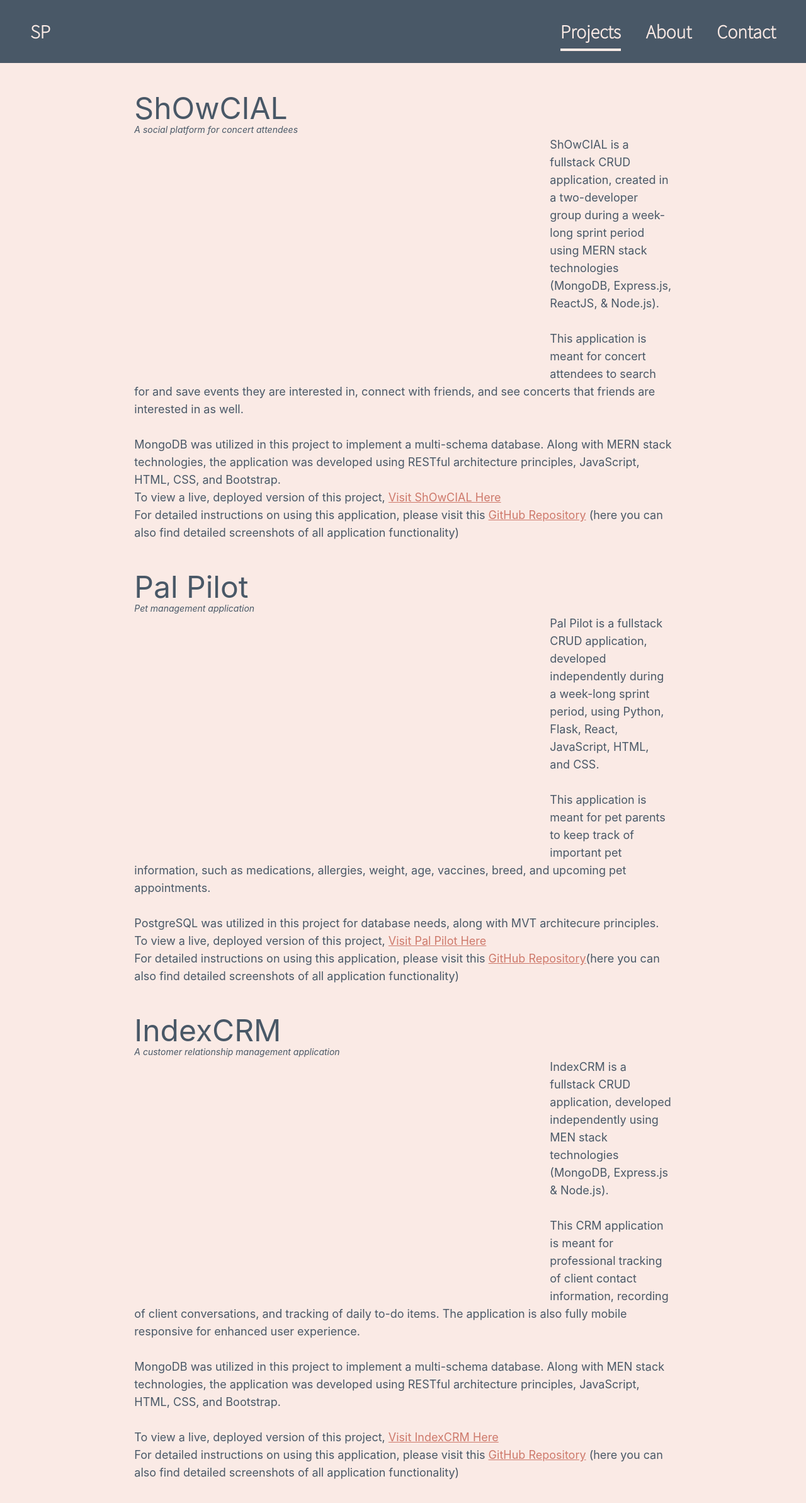
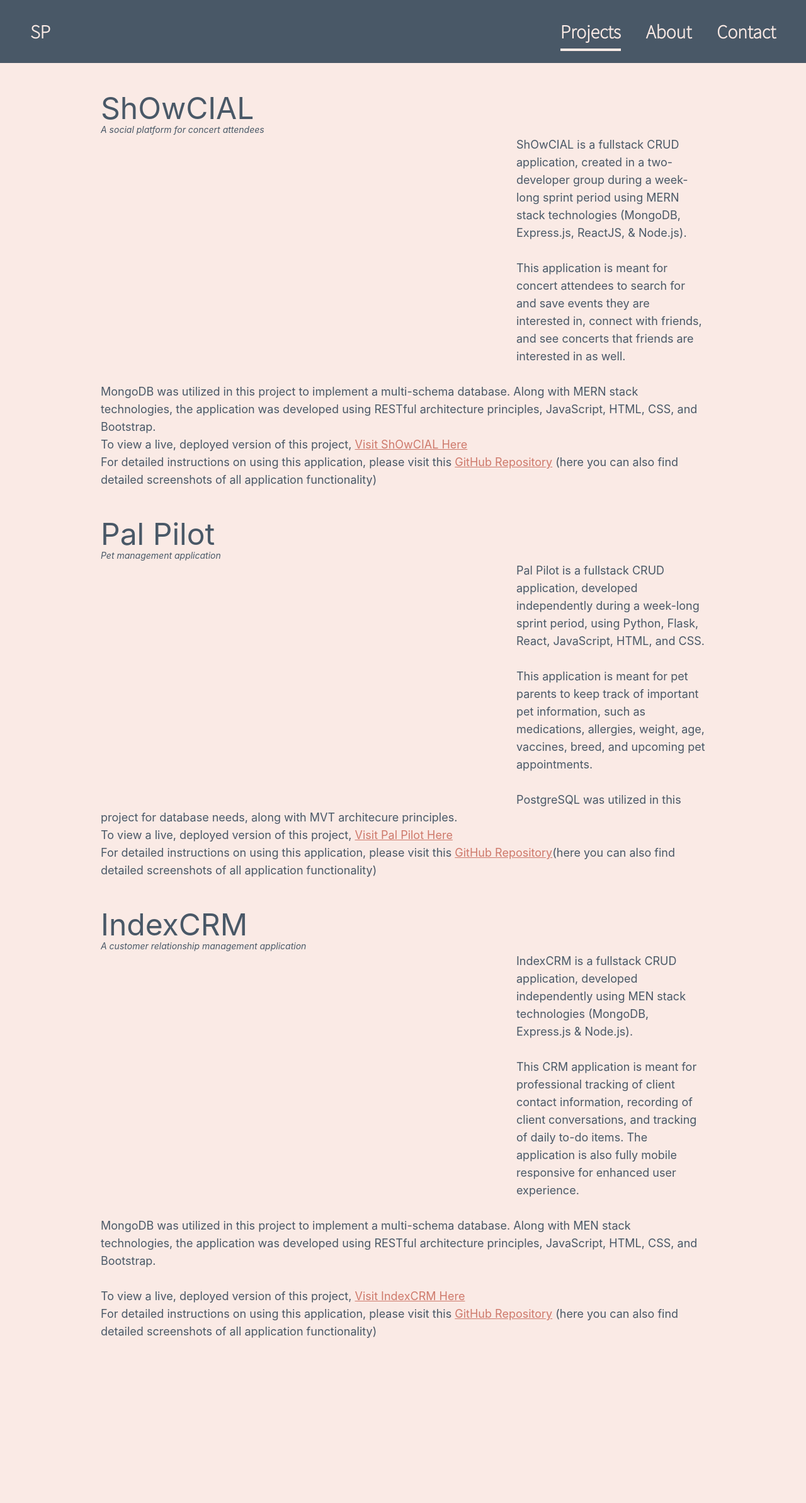
Before and after one commit to sarahpicard/portfolio, a React (Create React App) app: page /projects in a window 1280 px wide. Shown: the top 2386 px of the page at 63% size. After the commit the page ends 2176 px from the top, so only its background shows below. Built offline with nearby package versions, Linux system fonts and the light colour scheme; a web font is replaced by a local one.

Commit message:
finalize first iteration of portfolio

```diff
--- a/package.json
+++ b/package.json
@@ -19,6 +19,7 @@
     "react-dom": "^17.0.2",
     "react-player": "^2.10.0",
     "react-router-dom": "^6.2.2",
+    "react-router-hash-link": "^2.4.3",
     "react-scripts": "5.0.0",
     "react-scroll": "^1.8.6",
     "react-simple-badges": "^2.0.1",
--- a/src/App.js
+++ b/src/App.js
@@ -1,4 +1,3 @@
-import logo from './logo.svg';
 import './App.css';
 import Home from './pages/Home';
 import Nav from './components/nav/Nav';
--- a/src/components/nav/Nav.jsx
+++ b/src/components/nav/Nav.jsx
@@ -1,4 +1,3 @@
-import { useEffect, useState } from 'react'
 import { NavLink } from 'react-router-dom'
 
 import './Navbar.css'
--- a/src/pages/Home.jsx
+++ b/src/pages/Home.jsx
@@ -14,7 +14,7 @@
 
   // useSpring and animated from react-spring used for h1 animation.
   return (
-    <div className="block pt-20 greeting-block">
+    <div className="block pt-20 greeting-block h-screen">
       <div className="text-9xl flex justify-center name-text my-5" onClick={() => toggle(!state)}>
         <animated.div
         style={{
--- a/src/pages/about/About.jsx
+++ b/src/pages/about/About.jsx
@@ -4,7 +4,7 @@
 
 const About = () => {
   return (
-    <div className="about-page container mt-4 pt-12 mx-auto">
+    <div className="about-page container mt-4 pt-12 mx-auto h-screen">
       <div className="h-2/4 w-8/12 mx-auto">
         <img id="headshot" src="headshot2.png" alt="headshot" className="float-left m-5 mr-10" />
         <p className="p-4"><span className="block text-center text-xl about-headline">New Hampshire-based lover of gardening, food, and exploring new places.</span> <br /> I'm a goal-oriented software engineer who loves solving complex challenges and working within team structures to accomplish project progression. <br /><br /> I'm a believer in laughter and positive thinking. With a non-traditional degree path in Neuropsychology, I bring a fresh prospective to my development projects and am constantly utilizing my skills in teamwork, leadership, project management, and flexibility. With a number of years in team-based leadership positions, I have a strong foundation in communication, an effective eye for detail, and a passion for mentorship and teaching. <br /><br /> I have an active interest in user experience, and creation of tangible solutions making an impact on users. <br /><br /> When I'm not busy writing code, you are likely to find me in my vegetable garden during the summer months, or enjoying a hot cup of tea and a good book when it's a bit cooler.</p>
@@ -17,7 +17,7 @@
         <Badge name="CSS3" backgroundColor="#c18c5d" />
         <Badge name="HTML5" backgroundColor="#495867" />
         <Badge name="JavaScript" backgroundColor="#ce796b" />
-        <Badge name="Python" backgroundColor="#c18c5d"/>
+        <Badge name="Python" backgroundColor="#c18c5d" />
         <Badge name="Markdown" backgroundColor="#e7ad99" className="break-after-column" />
         <h3>Backend Technologies</h3>
         <Badge name="MongoDB" backgroundColor="#495867" />
@@ -25,7 +25,7 @@
         <Badge name="Node.js" backgroundColor="#c18c5d" />
         <Badge name="NPM" backgroundColor="#ce796b" />
         <Badge name="Postman" backgroundColor="#495867" />
-        <Badge name="Flask" backgroundColor="#e7ad99"/>
+        <Badge name="Flask" backgroundColor="#e7ad99" />
         <Badge name="Microsoft Azure" backgroundColor="#c18c5d" className="break-after-column" />
         <h3>Version Control</h3>
         <Badge name="Git" backgroundColor="#ce796b" />
@@ -33,13 +33,13 @@
         <h3>Miscellaneous</h3>
         <Badge name="Heroku" backgroundColor="#e7ad99" />
         <Badge name="JSON" backgroundColor="#c18c5d" />
-        <Badge name="Netlify" backgroundColor="#495867"/>
+        <Badge name="Netlify" backgroundColor="#495867" />
         <Badge name="Visual Studio Code" backgroundColor="#ce796b" className="break-after-column" />
         <h3>Libraries & Frameworks</h3>
         <Badge name="React" backgroundColor="#495867" />
         <Badge name="React Router" backgroundColor="#C18c5d" />
         <Badge name="jQuery" backgroundColor="#ce796b" />
-        <Badge name="Tailwind CSS" backgroundColor="#495867"/>
+        <Badge name="Tailwind CSS" backgroundColor="#495867" />
         <Badge name="Bootstrap" backgroundColor="#e7ad99" className="break-after-column" />
       </div>
     </div>
--- a/src/pages/projects/Projects.jsx
+++ b/src/pages/projects/Projects.jsx
@@ -4,7 +4,7 @@
 const Projects = () => {
   return (
     <div className='container mx-auto mt-12'>
-      <div className="mx-auto w-8/12 mb-12">
+      <div className="mx-auto w-9/12 mb-12">
         <h1 className='text-5xl'>ShOwCIAL</h1>
         <h2 className='italic text-sm'>A social platform for concert attendees</h2>
         <div className="float-left mr-5 mb-2 mt-2">
@@ -17,7 +17,7 @@
           <p>For detailed instructions on using this application, please visit this <a className='in-text-links' href="https://github.com/sarahpicard/NConcert-front-end">GitHub Repository</a> (here you can also find detailed screenshots of all application functionality)</p>
         </div>
       </div>
-      <div className="mx-auto w-8/12 mb-12">
+      <div className="mx-auto w-9/12 mb-12">
         <h1 className="text-5xl">Pal Pilot</h1>
         <h2 className="italic text-sm">Pet management application</h2>
         <div className="float-left mr-5 mb-2 mt-2">
@@ -31,7 +31,7 @@
           <p>For detailed instructions on using this application, please visit this <a className='in-text-links' href="https://github.com/sarahpicard/pal-pilot-react">GitHub Repository</a>(here you can also find detailed screenshots of all application functionality)</p>
         </div>
       </div>
-      <div className='w-8/12 mx-auto mb-12'>
+      <div className='w-9/12 mx-auto mb-12'>
         <h1 className='text-5xl'>IndexCRM</h1>
         <h2 className='italic text-sm'>A customer relationship management application</h2>
         <div className='float-left mr-5 mb-2 mt-2'>
```
Also changed, not shown: 1 other file (tests, documents, lock files or other folders).
